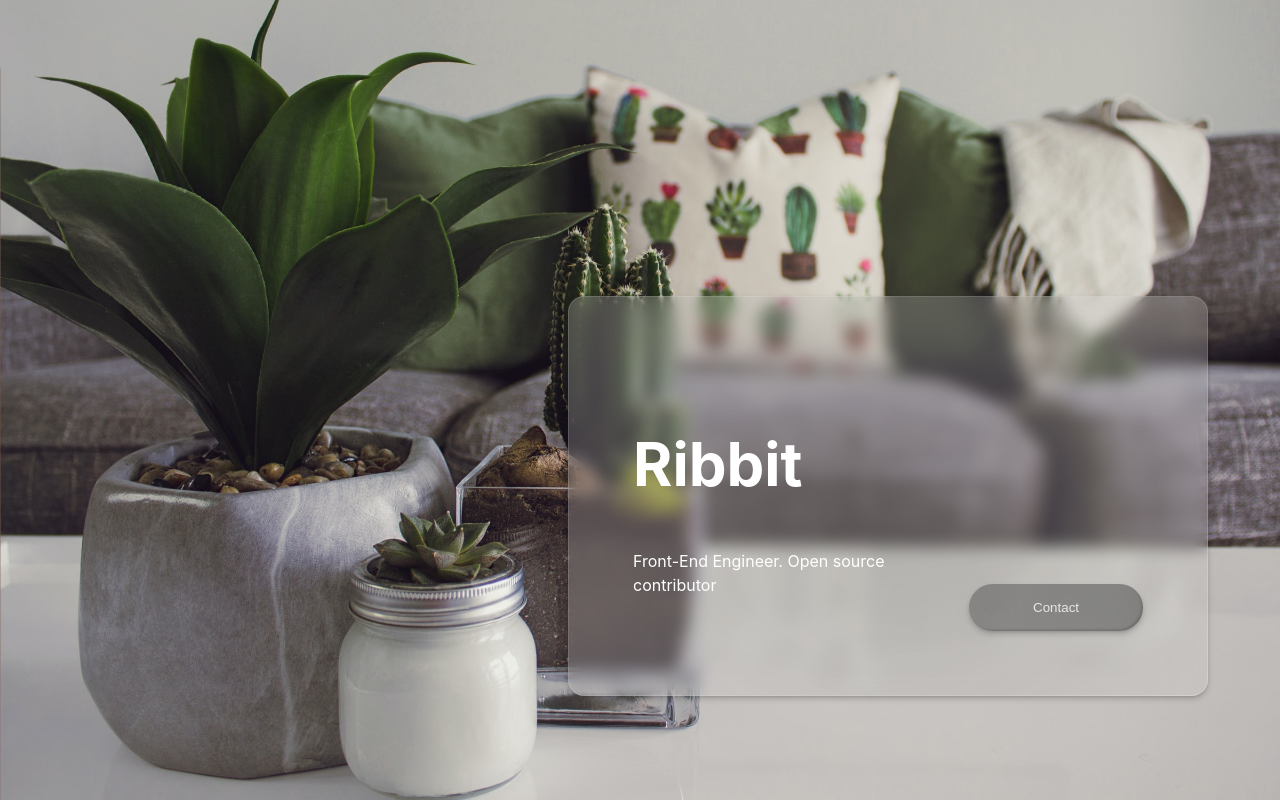
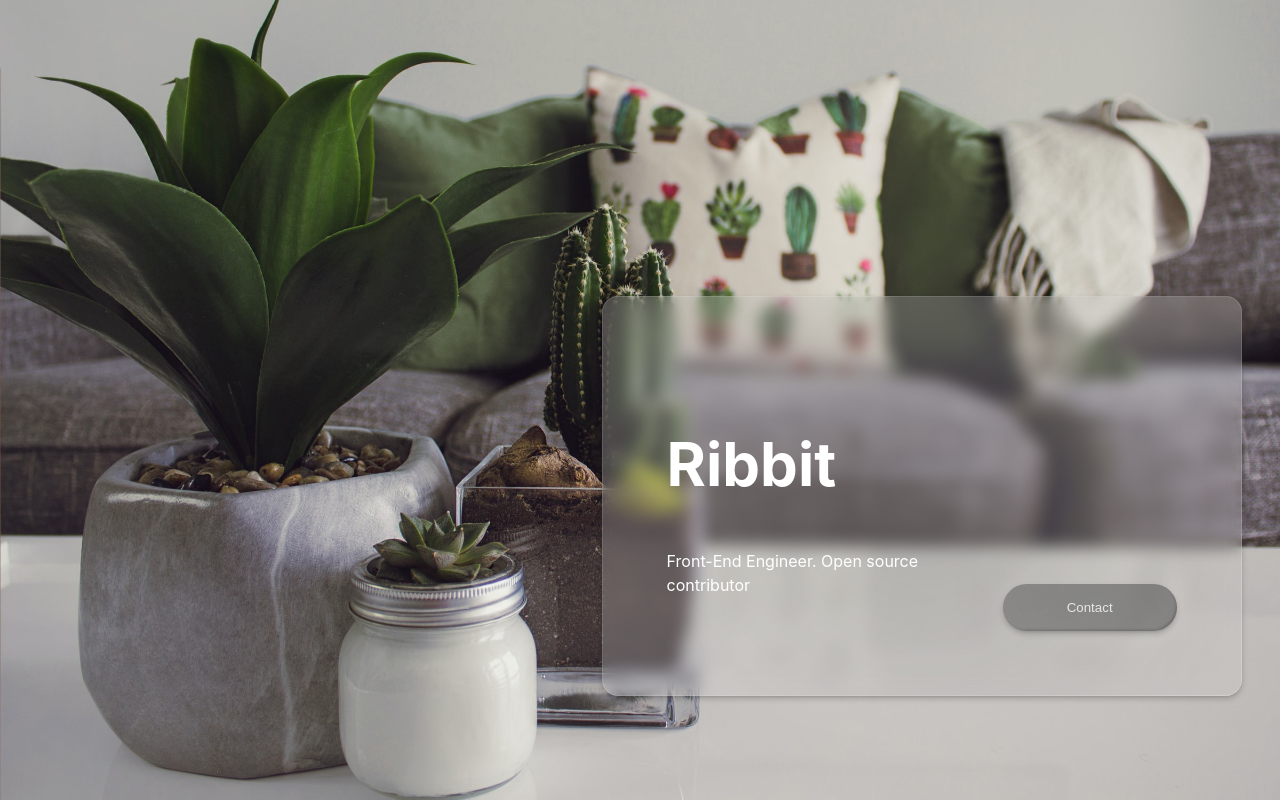
Before and after one commit to Local-Bias/nextjs-portfolio, a Next.js app: page / in a window 1280 px wide. Shown: the top 801 px of the page. Built offline with nearby package versions, Linux system fonts and the light colour scheme.

Commit message:
💅 デザイン変更

```diff
--- a/components/common/glass.tsx
+++ b/components/common/glass.tsx
@@ -22,7 +22,7 @@ const StyledComponent = styled(Component)`
       ${({ depth }) => `#ddd${depth}`}
     ),
     radial-gradient(circle, #0003, transparent);
-  color: #fffc;
+  color: #fff;
 `;
 
 const Container: FCX<ContainerProps> = ({ depth = 3, elevation = 1, ...others }) => {
--- a/components/pages/main/introduction.tsx
+++ b/components/pages/main/introduction.tsx
@@ -33,7 +33,7 @@ const StyledComponent = styled(Component)`
 
   .introduction {
     position: absolute;
-    right: 72px;
+    right: 3vw;
     bottom: calc(5vh + 64px);
 
     width: 50%;
--- a/components/pages/main/project/index.tsx
+++ b/components/pages/main/project/index.tsx
@@ -80,7 +80,7 @@ const StyledComponent = styled(Component)`
 
   h2 {
     font-size: 3em;
-    color: #fffc;
+    color: #fff;
     filter: drop-shadow(0 2px 3px #0005);
     width: 100%;
     text-align: center;
@@ -125,7 +125,7 @@ const StyledComponent = styled(Component)`
       justify-content: center;
 
       > div {
-        filter: drop-shadow(0 1px 2px #000a);
+        filter: drop-shadow(0 1px 2px #0004);
       }
     }
   }
```
